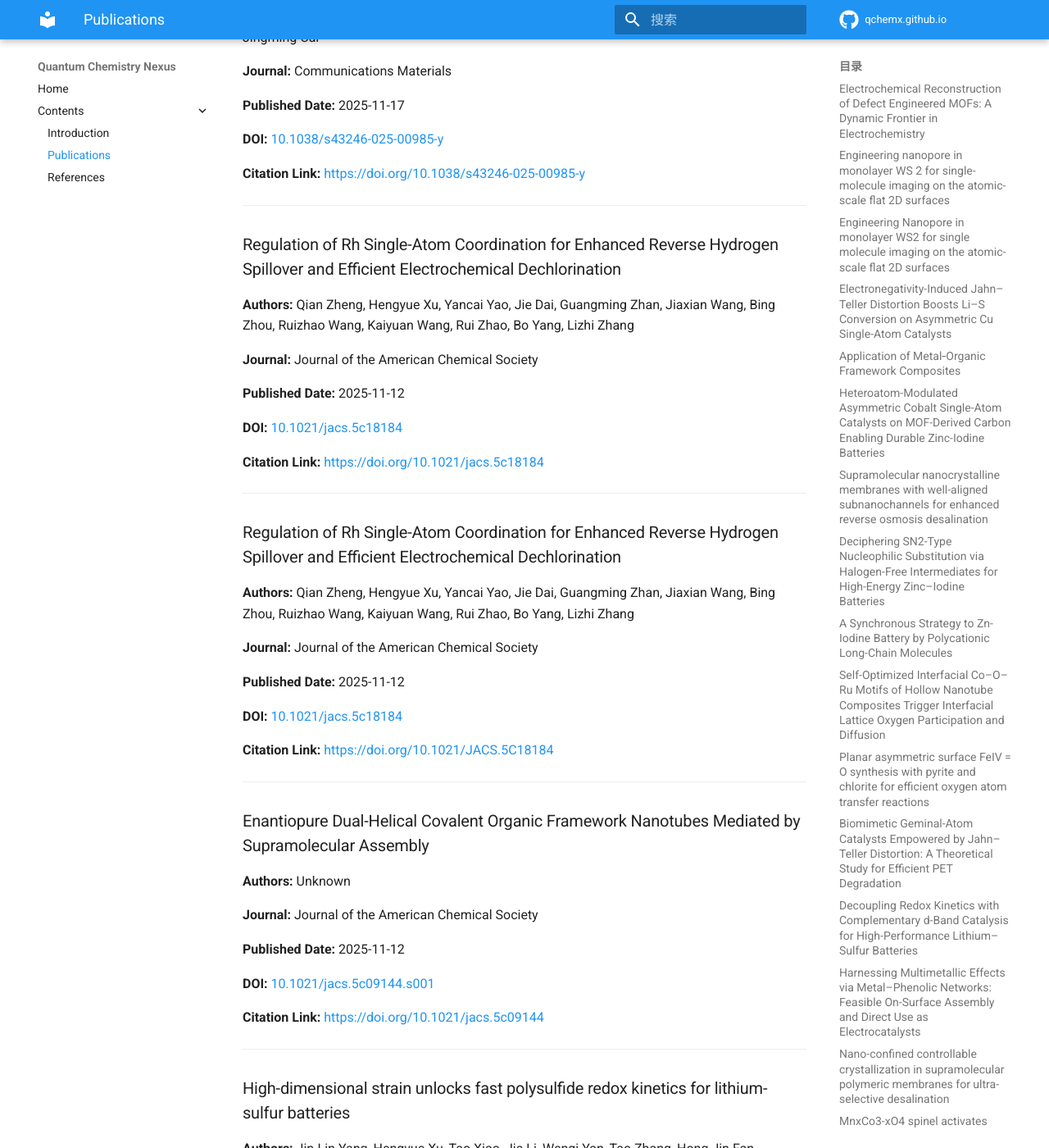
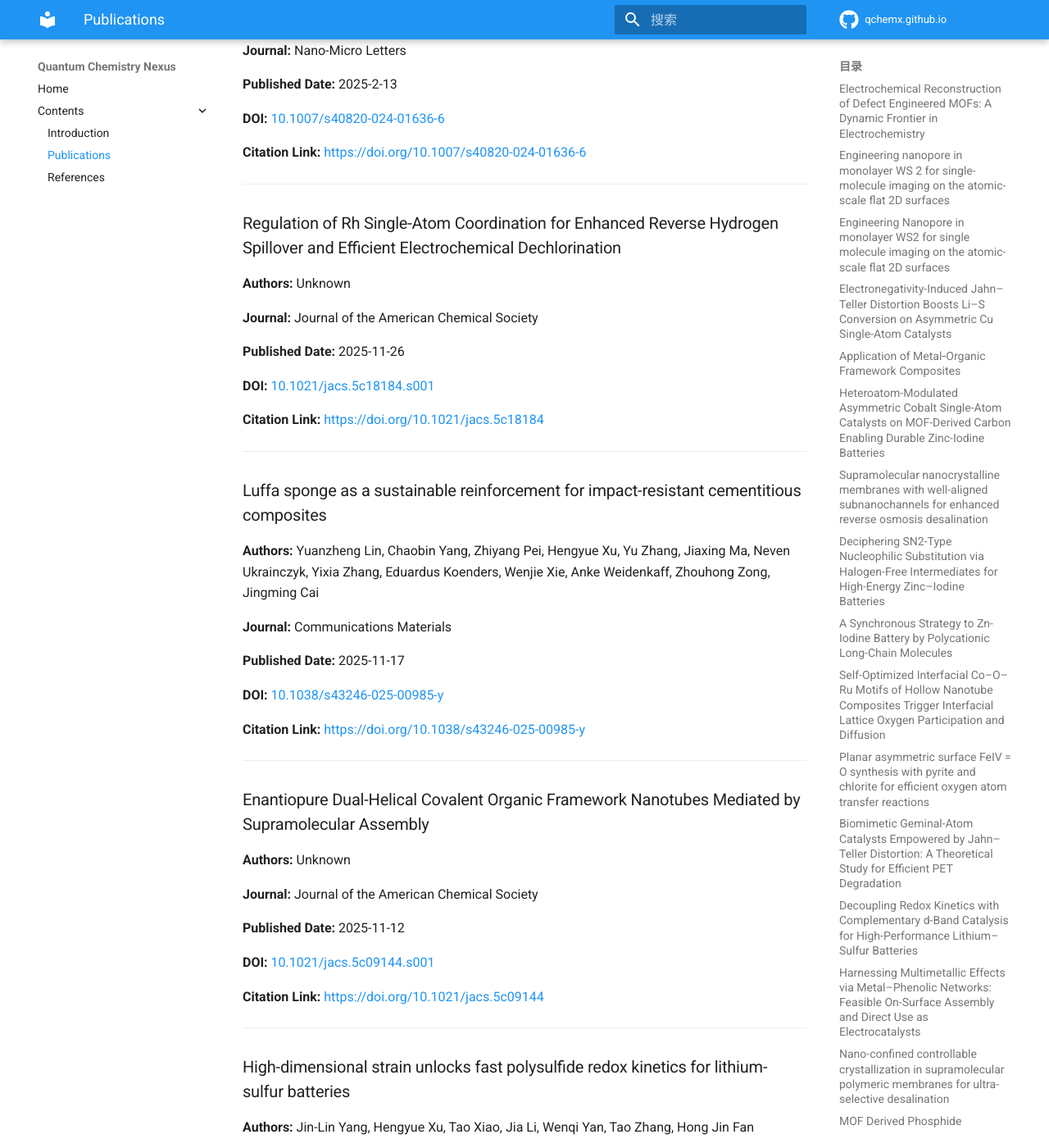
Before and after one commit to QChemX/qchemx.github.io, an MkDocs documentation site: the page built from docs/publications.md, in a window 1280 px wide and 1400 px high, scrolled down 6875 px. Shown: the whole window at 82% size. Built offline with MkDocs 1.6.1 and Material for MkDocs 9.7.7, drawn with Linux system fonts in a browser that asks for light colours; comment, search, counter and statistics services are not loaded; some of the changed text lies outside the part shown.

Commit message:
[orcid sync] Update publications

```diff
--- a/docs/publications.md
+++ b/docs/publications.md
@@ -246,6 +246,22 @@ This page was generated automatically.
 
 ---
 
+### MOF Derived Phosphide Nanocubes with Internal Heterojunction: A Study Powered by Single Entity Electrochemistry
+
+**Authors:** Zilong Chen, Hengyue Xu, Tingting Chen, Jiaqi Zhang, Songtao Zhang, Long Chen, Huan Pang, Zhongjie Huang
+
+**Journal:** Nano Letters
+
+**Published Date:** 2025-3-17
+
+**DOI:** [10.1021/acs.nanolett.5c00233](https://doi.org/10.1021/acs.nanolett.5c00233)
+
+**Citation Link:** [https://doi.org/10.1021/acs.nanolett.5c00233](https://doi.org/10.1021/acs.nanolett.5c00233)
+
+
+
+---
+
 ### MnxCo3-xO4 spinel activates peroxymonosulfate for highly effective bisphenol A degradation with ultralow catalyst and persulfate usage
 
 **Authors:** Lu-Lu Zhou, Hengyue Xu, Yi-Han Sheng, Wei-Kang Wang, Juan Xu
@@ -310,6 +326,22 @@ This page was generated automatically.
 
 ---
 
+### Regulation of Rh Single-Atom Coordination for Enhanced Reverse Hydrogen Spillover and Efficient Electrochemical Dechlorination
+
+**Authors:** Unknown
+
+**Journal:** Journal of the American Chemical Society
+
+**Published Date:** 2025-11-26
+
+**DOI:** [10.1021/jacs.5c18184.s001](https://doi.org/10.1021/jacs.5c18184.s001)
+
+**Citation Link:** [https://doi.org/10.1021/jacs.5c18184](https://doi.org/10.1021/jacs.5c18184)
+
+
+
+---
+
 ### Luffa sponge as a sustainable reinforcement for impact-resistant cementitious composites
 
 **Authors:** Yuanzheng Lin, Chaobin Yang, Zhiyang Pei, Hengyue Xu, Yu Zhang, Jiaxing Ma, Neven Ukrainczyk, Yixia Zhang, Eduardus Koenders, Wenjie Xie, Anke Weidenkaff, Zhouhong Zong, Jingming Cai
@@ -321,38 +353,6 @@ This page was generated automatically.
 **DOI:** [10.1038/s43246-025-00985-y](https://doi.org/10.1038/s43246-025-00985-y)
 
 **Citation Link:** [https://doi.org/10.1038/s43246-025-00985-y](https://doi.org/10.1038/s43246-025-00985-y)
-
-
-
----
-
-### Regulation of Rh Single-Atom Coordination for Enhanced Reverse Hydrogen Spillover and Efficient Electrochemical Dechlorination
-
-**Authors:** Qian Zheng, Hengyue Xu, Yancai Yao, Jie Dai, Guangming Zhan, Jiaxian Wang, Bing Zhou, Ruizhao Wang, Kaiyuan Wang, Rui Zhao, Bo Yang, Lizhi Zhang
-
-**Journal:** Journal of the American Chemical Society
-
-**Published Date:** 2025-11-12
-
-**DOI:** [10.1021/jacs.5c18184](https://doi.org/10.1021/jacs.5c18184)
-
-**Citation Link:** [https://doi.org/10.1021/jacs.5c18184](https://doi.org/10.1021/jacs.5c18184)
-
-
-
----
-
-### Regulation of Rh Single-Atom Coordination for Enhanced Reverse Hydrogen Spillover and Efficient Electrochemical Dechlorination
-
-**Authors:** Qian Zheng, Hengyue Xu, Yancai Yao, Jie Dai, Guangming Zhan, Jiaxian Wang, Bing Zhou, Ruizhao Wang, Kaiyuan Wang, Rui Zhao, Bo Yang, Lizhi Zhang
-
-**Journal:** Journal of the American Chemical Society
-
-**Published Date:** 2025-11-12
-
-**DOI:** [10.1021/jacs.5c18184](https://doi.org/10.1021/jacs.5c18184)
-
-**Citation Link:** [https://doi.org/10.1021/JACS.5C18184](https://doi.org/10.1021/JACS.5C18184)
 
 
 
@@ -641,22 +641,6 @@ This page was generated automatically.
 **DOI:** [10.1016/j.seppur.2024.126625](https://doi.org/10.1016/j.seppur.2024.126625)
 
 **Citation Link:** [https://doi.org/10.1016/j.seppur.2024.126625](https://doi.org/10.1016/j.seppur.2024.126625)
-
-
-
----
-
-### In Situ Species Analysis of a Lithium-Ion Battery Electrolyte Containing LiTFSI and Propylene Carbonate
-
-**Authors:** Ya-Qian Wang, Hengyue Xu, Bobo Cao, Jing Ma, Zhi-Wu Yu
-
-**Journal:** The Journal of Physical Chemistry Letters
-
-**Published Date:** 2024-5-3
-
-**DOI:** [10.1021/acs.jpclett.4c00641](https://doi.org/10.1021/acs.jpclett.4c00641)
-
-**Citation Link:** [https://doi.org/10.1021/acs.jpclett.4c00641](https://doi.org/10.1021/acs.jpclett.4c00641)
 
 
 
@@ -945,6 +929,22 @@ This page was generated automatically.
 **DOI:** [10.1021/acs.inorgchem.4c02375.s001](https://doi.org/10.1021/acs.inorgchem.4c02375.s001)
 
 **Citation Link:** [https://doi.org/10.1021/acs.inorgchem.4c02375](https://doi.org/10.1021/acs.inorgchem.4c02375)
+
+
+
+---
+
+### In Situ Species Analysis of a Lithium-Ion Battery Electrolyte Containing LiTFSI and Propylene Carbonate
+
+**Authors:** Unknown
+
+**Journal:** The Journal of Physical Chemistry Letters
+
+**Published Date:** 2024-05-16
+
+**DOI:** [10.1021/acs.jpclett.4c00641.s001](https://doi.org/10.1021/acs.jpclett.4c00641.s001)
+
+**Citation Link:** [https://doi.org/10.1021/acs.jpclett.4c00641](https://doi.org/10.1021/acs.jpclett.4c00641)
 
 
 
```
Also changed, not shown: other parts of docs/publications.md (+6 -6 lines).
